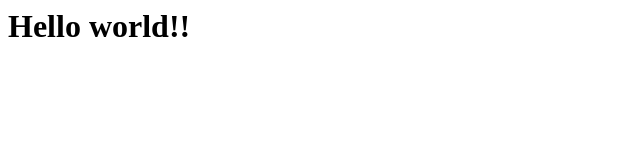
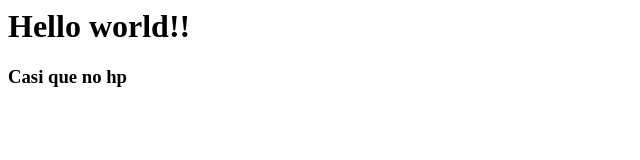
Before and after one commit to JuanPabloMesaAlvarez/juanpablomesaalvarez.github.io, a plain HTML site: page Index.html in a window 1280 px wide. Shown: the whole page, without its empty margins (0-640 px from the left). Drawn offline with Linux system fonts and the light colour scheme.

Commit message:
udate index

```diff
--- a/Index.html
+++ b/Index.html
@@ -3,5 +3,6 @@
 </head>
 <body>
 <h1>Hello world!!</h1>
+<h3>Casi que no hp</h3>
 </body>
 </html>
```
